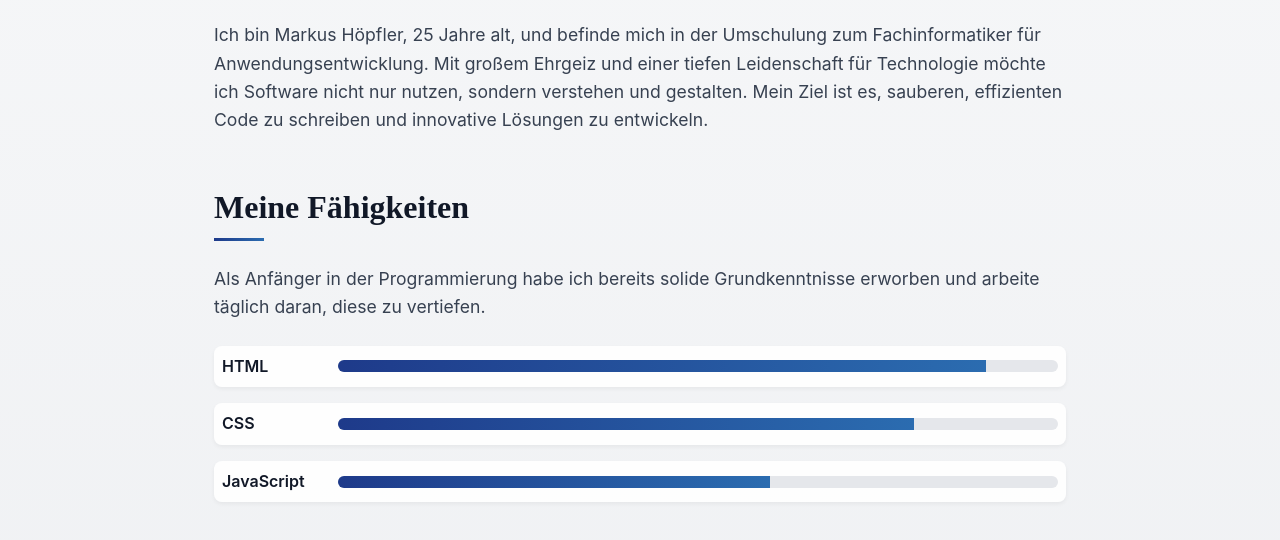
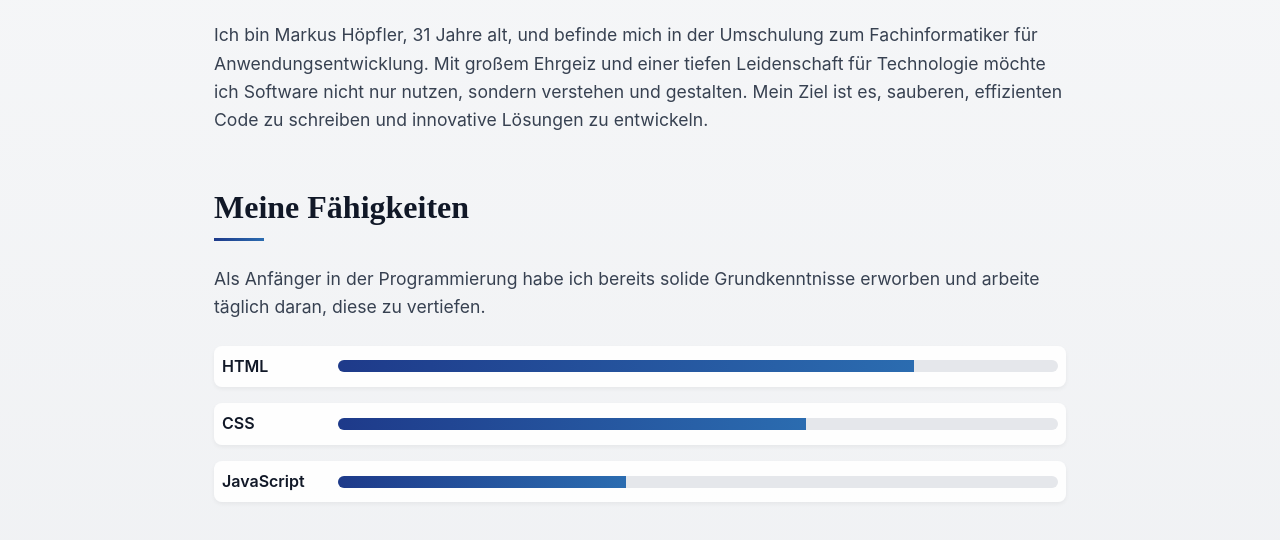
Before and after one commit to hoepfler-m/csp-showcase, a plain HTML site: page index.html in a window 1280 px wide. Shown: the part 550-1090 px from the top of the page. Drawn offline with nearby package versions, Linux system fonts and the light colour scheme.

Commit message:
Update index.html
Update index.html 0.0.2

```diff
--- a/index.html
+++ b/index.html
@@ -36,7 +36,7 @@
     <!-- About Section -->
     <section id="about" class="section">
       <h2>Über mich</h2>
-      <p>Ich bin Markus Höpfler, 25 Jahre alt, und befinde mich in der Umschulung zum Fachinformatiker für Anwendungsentwicklung. Mit großem Ehrgeiz und einer tiefen Leidenschaft für Technologie möchte ich Software nicht nur nutzen, sondern verstehen und gestalten. Mein Ziel ist es, sauberen, effizienten Code zu schreiben und innovative Lösungen zu entwickeln.</p>
+      <p>Ich bin Markus Höpfler, 31 Jahre alt, und befinde mich in der Umschulung zum Fachinformatiker für Anwendungsentwicklung. Mit großem Ehrgeiz und einer tiefen Leidenschaft für Technologie möchte ich Software nicht nur nutzen, sondern verstehen und gestalten. Mein Ziel ist es, sauberen, effizienten Code zu schreiben und innovative Lösungen zu entwickeln.</p>
     </section>
 
     <!-- Skills Section -->
@@ -46,15 +46,15 @@
       <div class="skills">
         <div class="skill">
           <span>HTML</span>
-          <div class="bar"><div class="progress" style="width: 90%"></div></div>
+          <div class="bar"><div class="progress" style="width: 80%"></div></div>
         </div>
         <div class="skill">
           <span>CSS</span>
-          <div class="bar"><div class="progress" style="width: 80%"></div></div>
+          <div class="bar"><div class="progress" style="width: 65%"></div></div>
         </div>
         <div class="skill">
           <span>JavaScript</span>
-          <div class="bar"><div class="progress" style="width: 60%"></div></div>
+          <div class="bar"><div class="progress" style="width: 40%"></div></div>
         </div>
       </div>
     </section>
```
